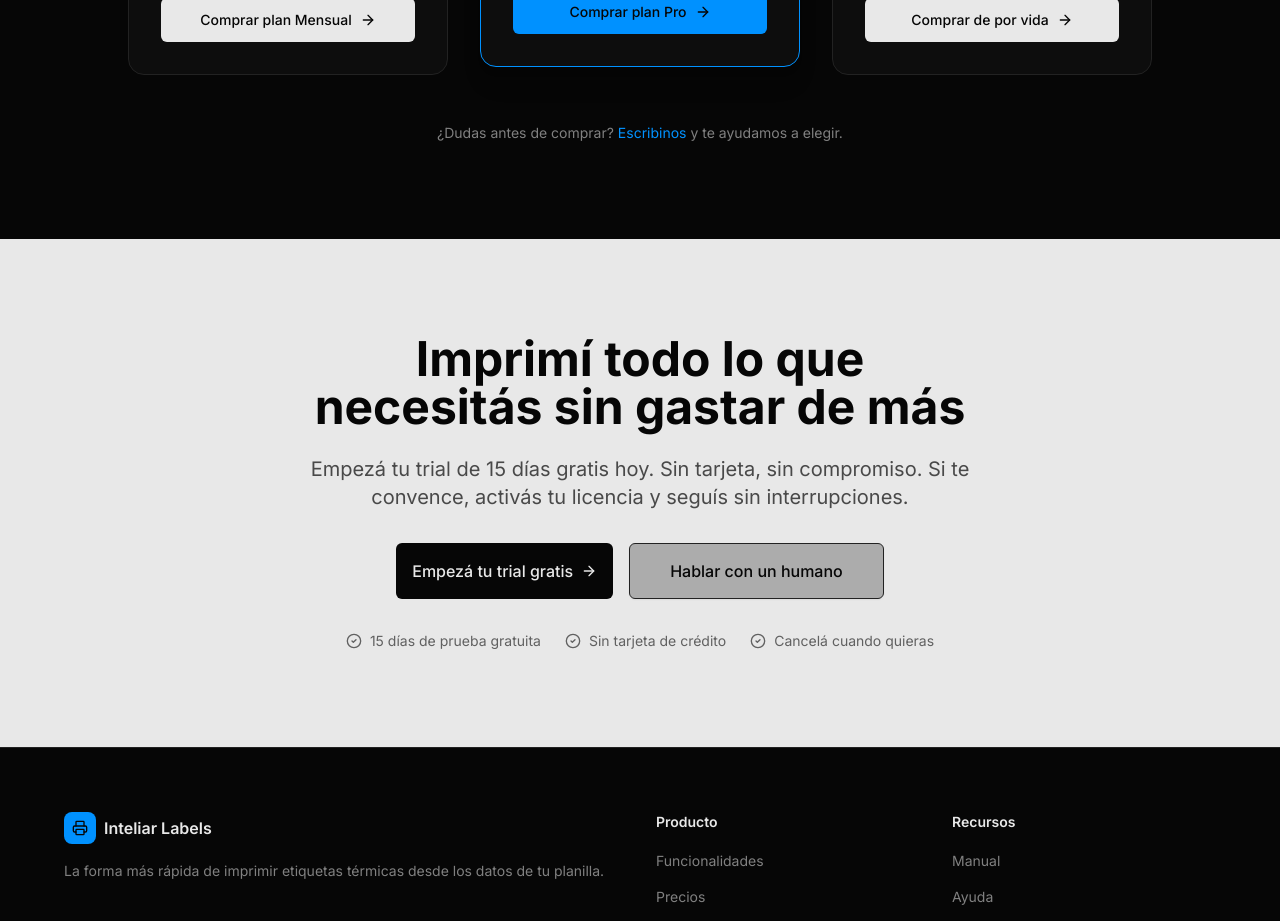
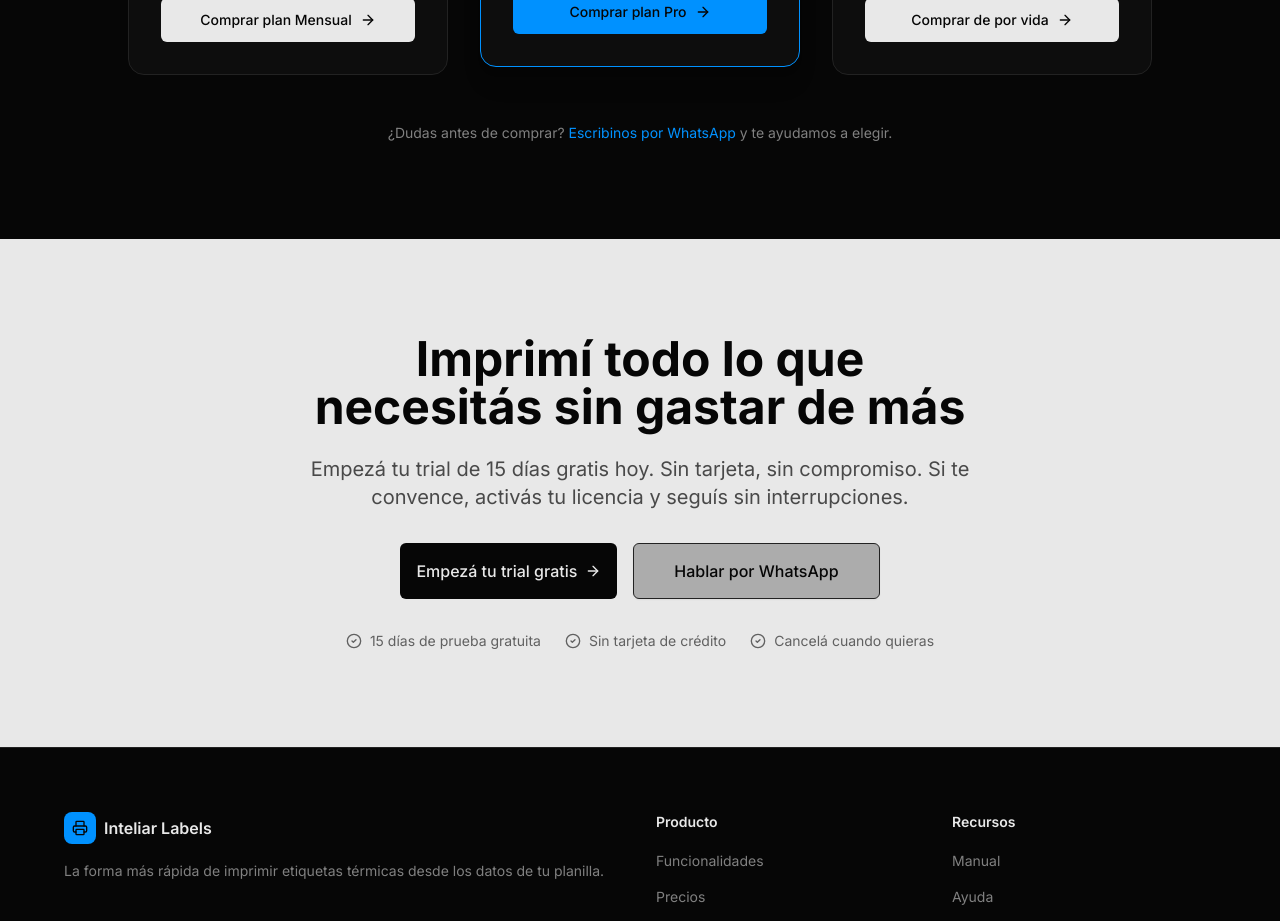
Before and after one commit to Inteliar-Stack-Agencia/Inteliar-Labels, a Next.js app: page / in a window 1280 px wide. Shown: the part 10240-11161 px from the top of the page. Built offline with nearby package versions, Linux system fonts and the light colour scheme; no server answers.

Commit message:
feat: replace contact mailto links with WhatsApp
Co-Authored-By: Claude Sonnet 4.6 <noreply@anthropic.com>
Claude-Session: https://claude.ai/code/session_01VRDLYWoHSmW2mXoJQRZBJA

```diff
--- a/components/landing/final-cta-section.tsx
+++ b/components/landing/final-cta-section.tsx
@@ -21,8 +21,8 @@ export function FinalCtaSection() {
             </a>
           </Button>
           <Button size="lg" variant="outline" className="h-14 px-10 text-base border-background/30 text-background hover:bg-background/10 hover:text-background" asChild>
-            <a href="mailto:inteliarstack.ia@gmail.com?subject=Consulta%20Inteliar%20Labels">
-              Hablar con un humano
+            <a href="https://wa.me/5491165689145?text=Hola%2C%20tengo%20una%20consulta%20sobre%20Inteliar%20Labels" target="_blank" rel="noopener noreferrer">
+              Hablar por WhatsApp
             </a>
           </Button>
         </div>
--- a/components/landing/pricing-section.tsx
+++ b/components/landing/pricing-section.tsx
@@ -136,8 +136,8 @@ export function PricingSection() {
         <div className="mt-12 text-center">
           <p className="text-sm text-muted-foreground">
             ¿Dudas antes de comprar?{" "}
-            <a href="mailto:inteliarstack.ia@gmail.com" className="text-primary hover:underline">
-              Escribinos
+            <a href="https://wa.me/5491165689145?text=Hola%2C%20quiero%20saber%20m%C3%A1s%20sobre%20los%20planes%20de%20Inteliar%20Labels" target="_blank" rel="noopener noreferrer" className="text-primary hover:underline">
+              Escribinos por WhatsApp
             </a>{" "}
             y te ayudamos a elegir.
           </p>
```
